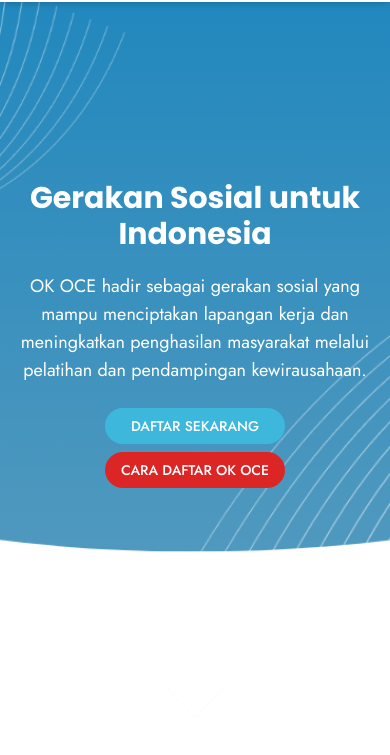
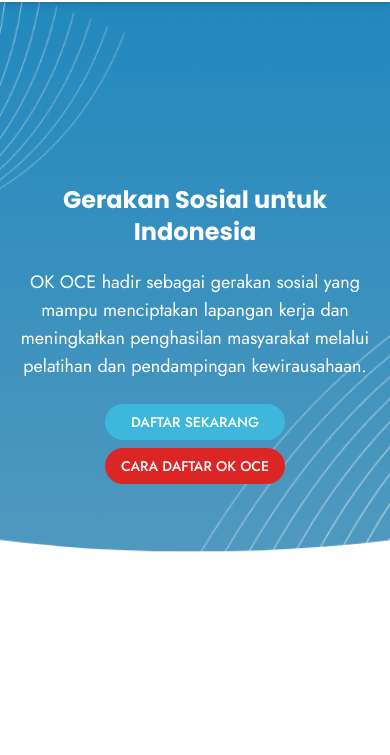
Before and after one commit to malvinval/okoce-frontend, a website: page index.html in a window 390 px wide. Shown: the part 86-841 px from the top of the page. Drawn offline with Linux system fonts and the light colour scheme.

Commit message:
update: font size

```diff
--- a/css/input.css
+++ b/css/input.css
@@ -85,7 +85,7 @@
 /* Start Height Responsivity */
 @media screen and (max-height: 768px) {
     #hero #hero-headline {
-      font-size: 48px; /* Ukuran font untuk layar dengan tinggi kurang dari 700px */
+      font-size: 36px; /* Ukuran font untuk layar dengan tinggi kurang dari 700px */
     }
 
     #about #about-headline {
--- a/index.html
+++ b/index.html
@@ -146,8 +146,8 @@
     <div id="hero" class="w-full h-screen bg-hero-image bg-cover bg-center bg-no-repeat px-3 md:pb-2">
         <div class="w-full h-full flex flex-col items-center justify-center">
             <div class="hero-text">
-                <h1 id="hero-headline" class="text-white font-bold-700 font-poppins text-3xl md:text-5xl lg:text-7xl text-center">Gerakan Sosial untuk</h1>
-                <h1 id="hero-headline" class="text-white font-bold-700 font-poppins text-3xl md:text-5xl lg:text-7xl text-center">Indonesia</h1>
+                <h1 id="hero-headline" class="text-white font-bold-700 font-poppins text-2xl md:text-5xl lg:text-7xl text-center">Gerakan Sosial untuk</h1>
+                <h1 id="hero-headline" class="text-white font-bold-700 font-poppins text-2xl md:text-5xl lg:text-7xl text-center">Indonesia</h1>
             </div>
             <div class="w-full lg:w-1/2 flex flex-col text-white text-lg font-jost my-5">
                 <p class="text-center">OK OCE hadir sebagai gerakan sosial yang mampu menciptakan lapangan kerja dan meningkatkan penghasilan masyarakat melalui pelatihan dan pendampingan kewirausahaan.</p>
```
Also changed, not shown: dist/output.css.
